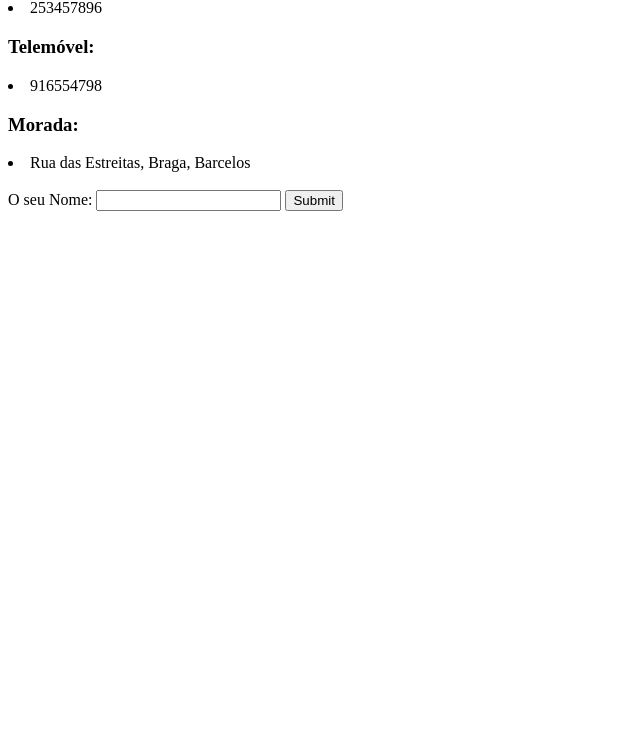
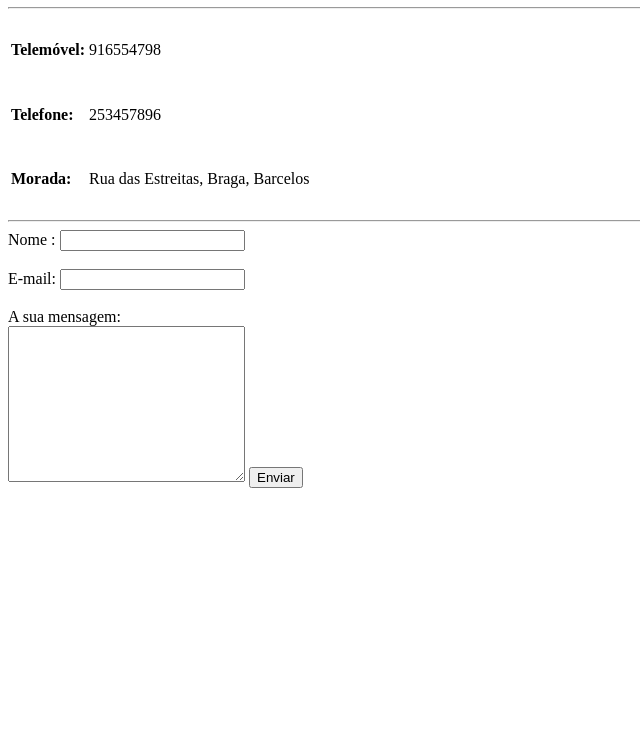
Before and after one commit to Z4aphYrus/CV, a plain HTML site: page Contactos.html in a window 1280 px wide. Shown: the part 60-800 px from the top of the page, without its empty margins (0-640 px from the left). Drawn offline with Linux system fonts and the light colour scheme.

Commit message:
Add files via upload

```diff
--- a/Contactos.html
+++ b/Contactos.html
@@ -5,17 +5,34 @@
     <title>Contactos</title>
   </head>
   <body>
-    <h3>Telefone:</h3>
-    <li>253457896</li>
-    <h3>Telemóvel:</h3>
-    <li>916554798</li>
-    <h3>Morada:</h3>
-    <li>Rua das Estreitas, Braga, Barcelos</li>
-    <br>
-    <form class="" action="Index.html" method="post">
-        <label for="">O seu Nome:</label>
-        <input type="text" name="" id="">
-        <input type="submit" name="" id="">
+    <h2>Contactos</h2>
+    <hr>
+    <table>
+      <tr>
+        <td><h4>Telemóvel:</h4></td>
+        <td>916554798</td>
+      </tr>
+      <tr>
+        <td><h4>Telefone:</h4></td>
+        <td>253457896</td>
+      </tr>
+      <tr>
+       <td><h4>Morada:</h4></td>
+       <td>Rua das Estreitas, Braga, Barcelos</td>
+      </tr>
+    </table>
+    <hr>
+
+    <form class="" action="mailto:zaaphyrus@gmail.com" method="post" enctype="text/plain">
+        <label for="">Nome : </label>
+        <input type="text" name="O seu nome " id=""><br>
+        <br>
+        <label for="">E-mail:</label>
+        <input type="email" name="O seu email " id=""><br>
+        <br>
+        <label for="">A sua mensagem:</label><br>
+        <textarea name="A sua mensagem " id="" cols="27" rows="10"></textarea>
+        <input type="submit" value="Enviar">
     </form>
   </body>
 </html>
```
